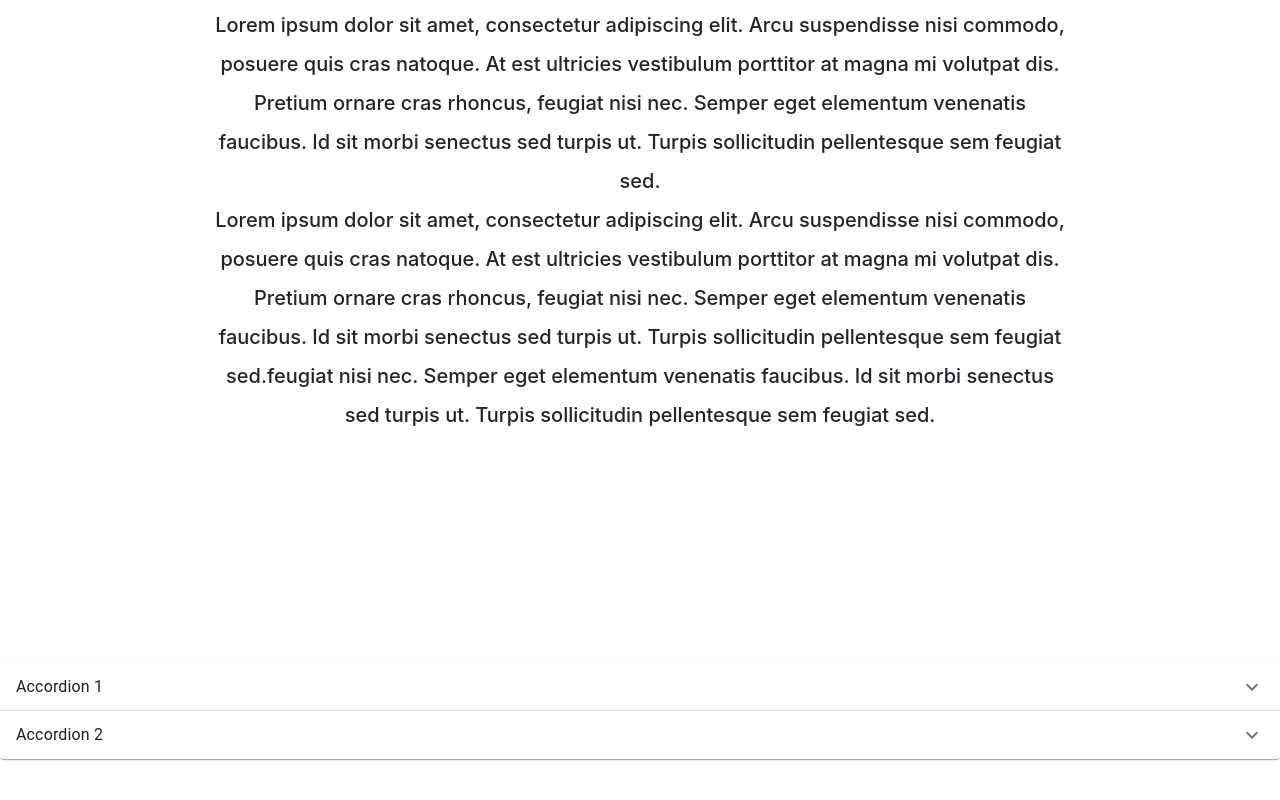
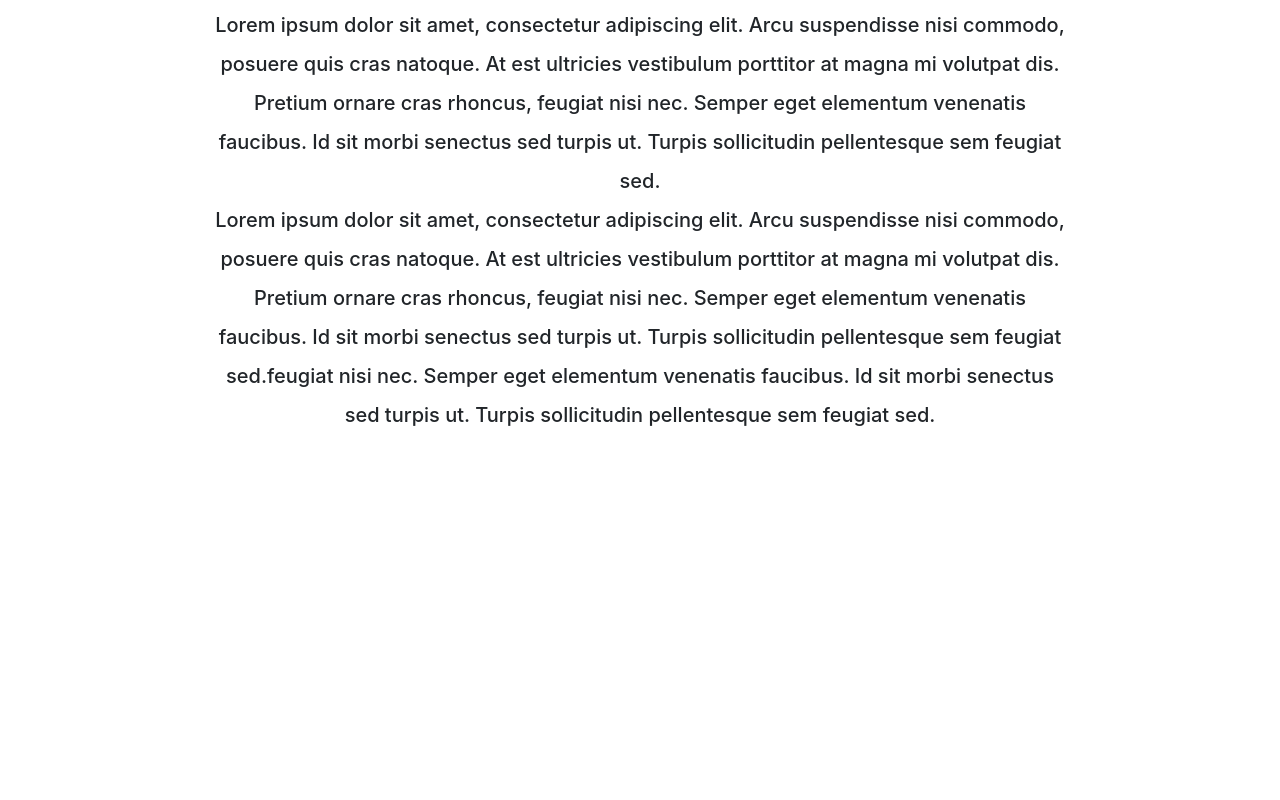
Before and after one commit to canvapromkd/ibeto-2022, a React (Create React App) app: page / in a window 1280 px wide. Shown: the part 272-1072 px from the top of the page. Built offline with nearby package versions, Linux system fonts and the light colour scheme.

Commit message:
added mui accordion

```diff
--- a/src/App.css
+++ b/src/App.css
@@ -1,4 +1,4 @@
 .App{
     min-height: 100vh;
-    margin-bottom: 10%;
+    margin-bottom: 20%;
 }
--- a/src/sections/Faq/Faq.js
+++ b/src/sections/Faq/Faq.js
@@ -16,7 +16,7 @@ export default function Faq() {
     <div className="faq__maindiv">
       <div className="faqtitle" data-aos="fade-up">FAQ</div>
       <div className="accordion-content">
-      <Accordion>
+      <Accordion data-aos="fade-up" data-aos-delay='50'>
         <AccordionSummary
           expandIcon={<ExpandMoreIcon />}
           aria-controls="panel1a-content"
@@ -30,8 +30,8 @@ export default function Faq() {
             malesuada lacus ex, sit amet blandit leo lobortis eget.
           </Typography>
         </AccordionDetails>
-      </Accordion>
-      <Accordion>
+      </Accordion >
+      <Accordion data-aos="fade-up" data-aos-delay='100'>
         <AccordionSummary
           expandIcon={<ExpandMoreIcon />}
           aria-controls="panel2a-content"
```
